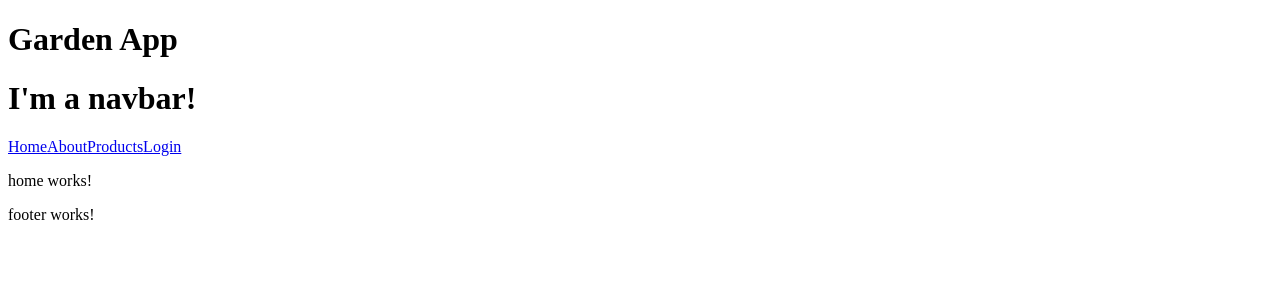
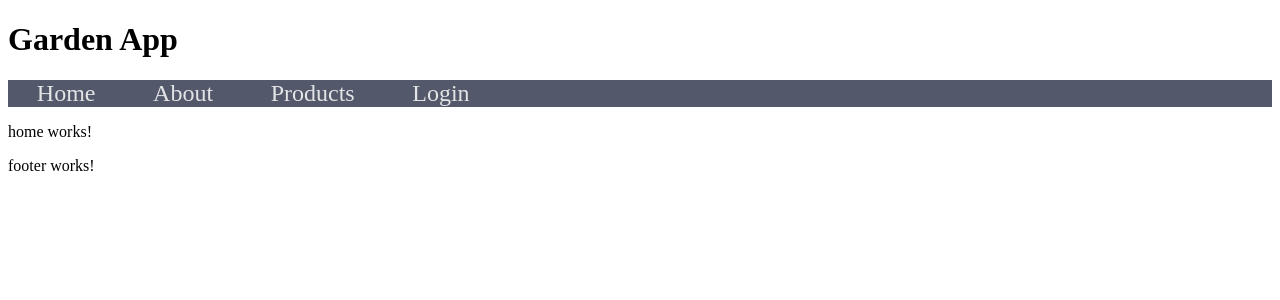
Before and after one commit to robertpbaxter/garden-app, an Angular app: page /home in a window 1280 px wide. Shown: the top 300 px of the page. Built offline with nearby package versions, Linux system fonts and the light colour scheme.

Commit message:
CSS Navbar

```diff
--- a/src/app/nav/nav.component.html
+++ b/src/app/nav/nav.component.html
@@ -1,6 +1,7 @@
-<h1>I'm a navbar!</h1>
-<a routerLink='/home'>Home</a>
-<a routerLink='/about'>About</a>
-<a routerLink='/products'>Products</a>
-<a routerLink='/auth'>Login</a>
+<nav>
+    <a routerLink='/home'>Home</a>
+    <a routerLink='/about'>About</a>
+    <a routerLink='/products'>Products</a>
+    <a routerLink='/auth'>Login</a>
+</nav>
 <router-outlet></router-outlet>
```
